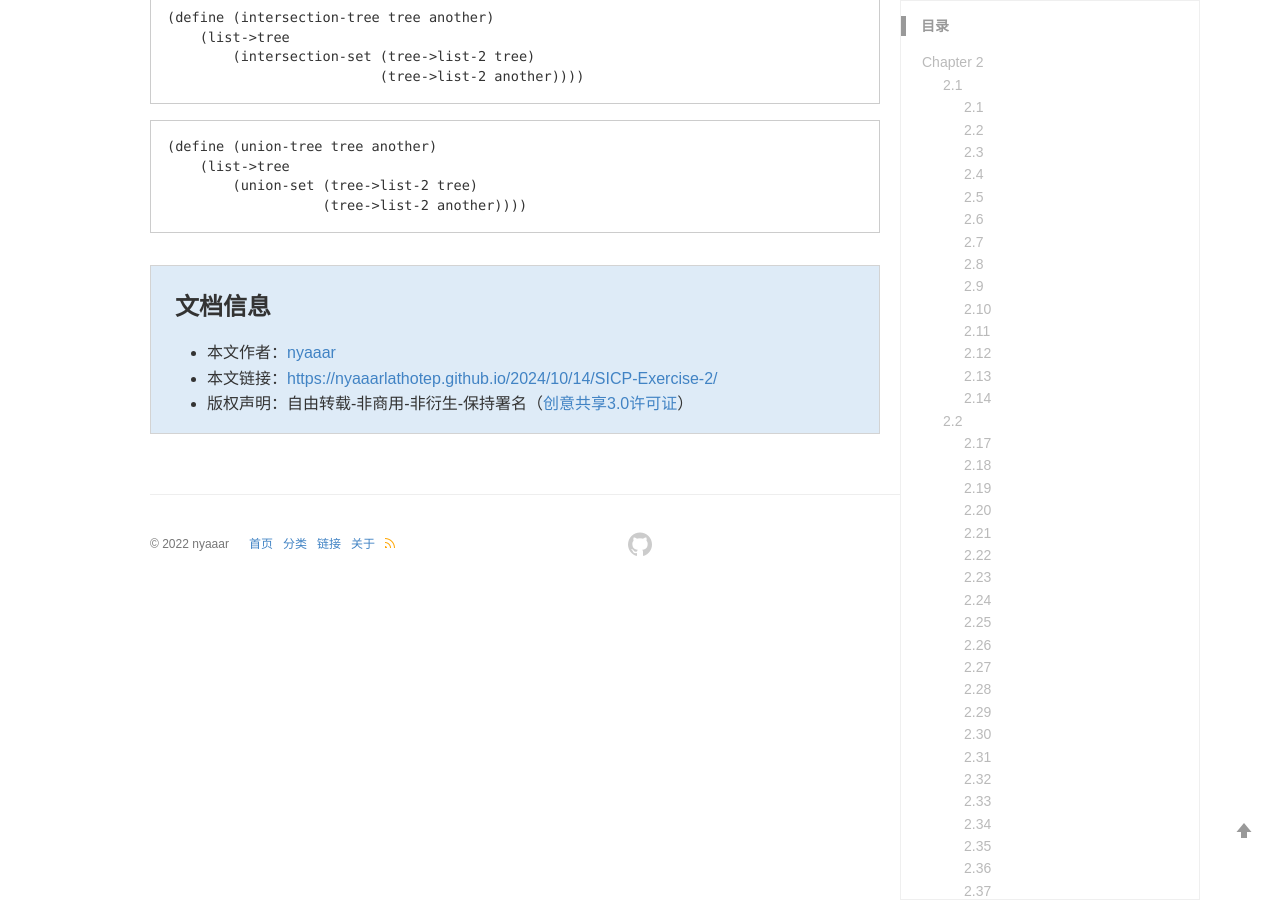
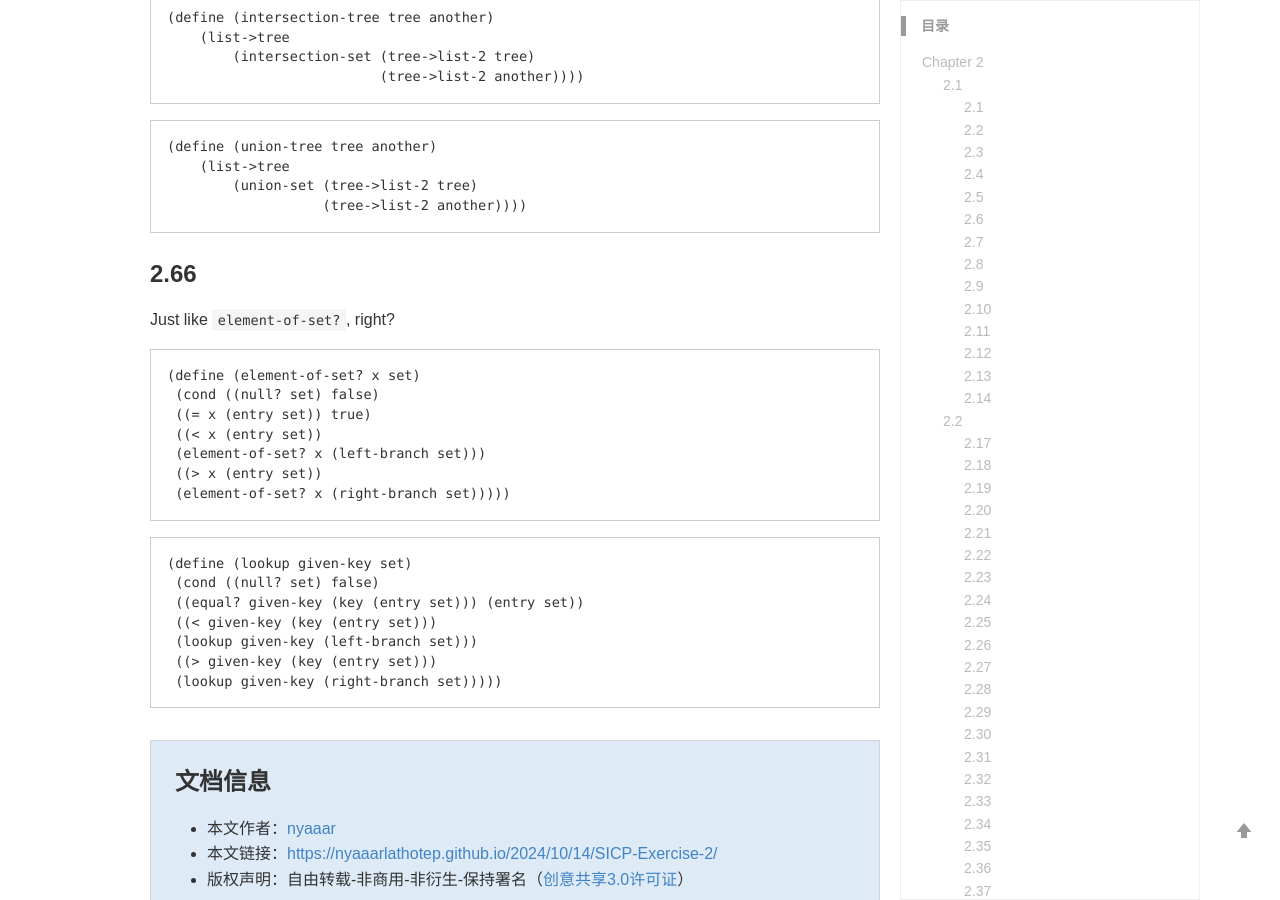
Before and after one commit to nyaaarlathotep/nyaaarlathotep.github.io, a Jekyll site: the page built from _posts/2024-10-14- SICP Exercise 2.md, in a window 1280 px wide and 900 px high, scrolled down 36182 px. Built offline with Jekyll 4.4.1, drawn with Linux system fonts in a browser that asks for light colours; comment, search, counter and statistics services are not loaded; a style sheet for code colours, icons or effects is not loaded; some of the changed text lies outside the part shown.

Commit message:
Update 2024-10-14- SICP Exercise 2.md

````diff
--- a/_posts/2024-10-14- SICP Exercise 2.md
+++ b/_posts/2024-10-14- SICP Exercise 2.md
@@ -1720,3 +1720,29 @@ I copied the answers which are dumb. The problem is too tedious, surly it has mo
         (union-set (tree->list-2 tree)
                    (tree->list-2 another))))
 ```
+
+### 2.66
+
+Just like `element-of-set?`, right?
+
+```
+(define (element-of-set? x set)
+ (cond ((null? set) false)
+ ((= x (entry set)) true)
+ ((< x (entry set))
+ (element-of-set? x (left-branch set)))
+ ((> x (entry set))
+ (element-of-set? x (right-branch set)))))
+```
+
+
+
+```
+(define (lookup given-key set)
+ (cond ((null? set) false)
+ ((equal? given-key (key (entry set))) (entry set))
+ ((< given-key (key (entry set)))
+ (lookup given-key (left-branch set)))
+ ((> given-key (key (entry set)))
+ (lookup given-key (right-branch set)))))
+```
````
